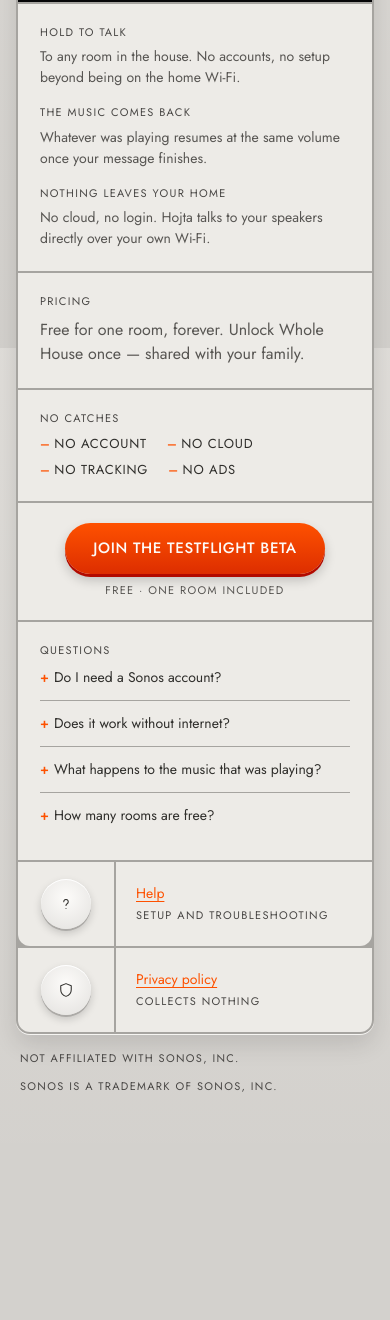
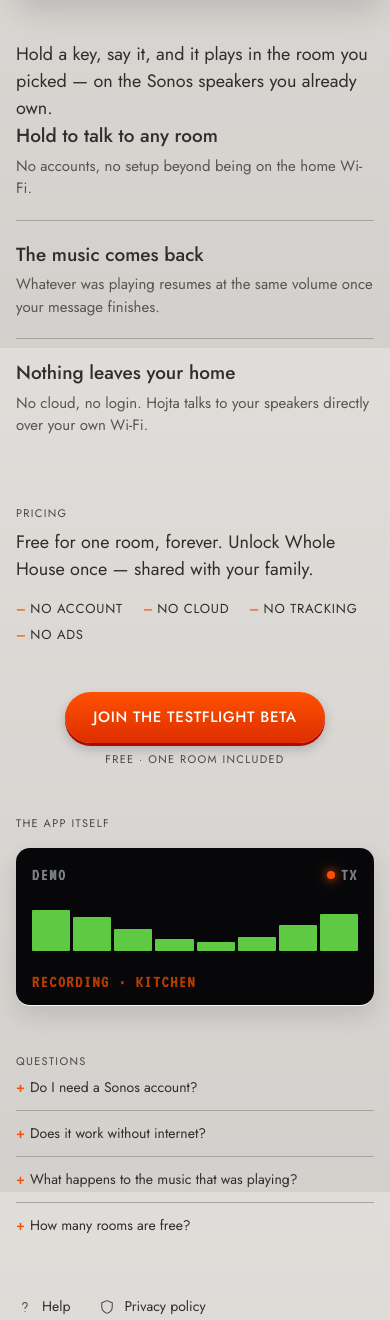
Before and after one commit to Chabrall/hojta, a plain HTML site: page index.html in a window 390 px wide. Shown: the part 496-1816 px from the top of the page. Before the commit the page ends 1639 px from the top, so only its background shows below. Drawn offline with Linux system fonts and the light colour scheme.

Commit message:
Open up the landing page and add a real hero illustration
David's feedback: the page mirrored the app's tile grid too literally
and read as "mail design" — boring, safe. Redesigned with an
architectural cutaway illustration (AI-generated, iterated with David
via reference prompts) showing the actual use case: someone speaks
into their phone upstairs, a line traces the message down through the
house to a speaker downstairs, never leaving the building. That's now
the hero's proof-of-concept, replacing the interface-mimicking poster.

The rest of the page drops the seamed tile-grid structure for an open,
single-column flow with generous spacing — closer to how Things
actually builds its marketing sections. Panel styling survives only as
deliberate accents: the LCD masthead, the CTA pill, the FAQ's dash
marker, small key icons on the footer links. The live CSS demo of the
app's own send interaction moves down to a secondary "the app itself"
spot instead of competing with the illustration for the hero.

help.html and privacy.html are untouched and still use the original
panel/tile system — this redesign is landing-page only. Shared CSS
selectors (FAQ, .lead, the CTA button) were generalized or renamed
without changing their rendered output on those pages; verified both
still render correctly.

Ran the impeccable design detector; clean.

```diff
--- a/index.html
+++ b/index.html
@@ -15,17 +15,54 @@
   <span class="status">Linked <span class="led" aria-hidden="true"></span></span>
 </header>
 
-<main class="panel">
-  <section class="lcd" aria-label="Display">
+<section class="lcd masthead" aria-label="Display">
   <div class="row"><span>Hojta</span><span>V 1.0 · Local</span></div>
   <h1>Hold to talk</h1>
   <div class="meta">To any room · Sonos · Wi-Fi</div>
 </section>
 
-  <section class="tile">
+<img
+  class="hero-image"
+  src="images/hero-house.webp"
+  width="1536" height="1024"
+  alt="A cutaway of a house: someone speaks into their phone in the bedroom upstairs, and a line traces the message down to a speaker in the living room below, where it plays out loud — never leaving the house.">
+
+<main class="flow">
   <p class="lead">Hold a key, say it, and it plays in the room you picked — on the Sonos speakers you already own.</p>
-  </section>
 
+  <ul class="promises">
+    <li>
+      <h2>Hold to talk to any room</h2>
+      <p>No accounts, no setup beyond being on the home Wi-Fi.</p>
+    </li>
+    <li>
+      <h2>The music comes back</h2>
+      <p>Whatever was playing resumes at the same volume once your message finishes.</p>
+    </li>
+    <li>
+      <h2>Nothing leaves your home</h2>
+      <p>No cloud, no login. Hojta talks to your speakers directly over your own Wi-Fi.</p>
+    </li>
+  </ul>
+
+  <div class="pricing">
+    <p class="label">Pricing</p>
+    <p class="lead">Free for one room, forever. Unlock Whole House once — shared with your family.</p>
+    <ul class="trust-list">
+      <li>No account</li>
+      <li>No cloud</li>
+      <li>No tracking</li>
+      <li>No ads</li>
+    </ul>
+  </div>
+
+  <div class="cta-block">
+    <a class="cta" href="#" aria-label="Join the Hojta TestFlight beta">Join the TestFlight beta</a>
+    <p class="label">Free · One room included</p>
+  </div>
+
+  <div class="app-demo">
+    <p class="label">The app itself</p>
     <section class="lcd demo" aria-label="How Hojta works" aria-hidden="true">
       <div class="row">
         <span>Demo</span>
@@ -44,44 +81,10 @@
         <span class="demo-meta-sent">Sent · Kitchen</span>
       </div>
     </section>
+  </div>
 
-  <section class="tile third">
-    <div>
-      <h2>Hold to talk</h2>
-      <p>To any room in the house. No accounts, no setup beyond being on the home Wi-Fi.</p>
-    </div>
-    <div>
-      <h2>The music comes back</h2>
-      <p>Whatever was playing resumes at the same volume once your message finishes.</p>
-    </div>
-    <div>
-      <h2>Nothing leaves your home</h2>
-      <p>No cloud, no login. Hojta talks to your speakers directly over your own Wi-Fi.</p>
-    </div>
-  </section>
-
-  <section class="tile">
-    <h2>Pricing</h2>
-    <p class="lead">Free for one room, forever. Unlock Whole House once — shared with your family.</p>
-  </section>
-
-  <section class="tile">
-    <h2>No catches</h2>
-    <ul class="trust-list">
-      <li>No account</li>
-      <li>No cloud</li>
-      <li>No tracking</li>
-      <li>No ads</li>
-    </ul>
-  </section>
-
-  <section class="tile cta-tile">
-    <a class="cta" href="#" aria-label="Join the Hojta TestFlight beta">Join the TestFlight beta</a>
-    <p class="label">Free · One room included</p>
-  </section>
-
-  <section class="tile">
-    <h2>Questions</h2>
+  <div class="faq">
+    <p class="label">Questions</p>
     <details>
       <summary>Do I need a Sonos account?</summary>
       <p>No. Hojta finds the speakers on your Wi-Fi directly — there is nothing to sign in to.</p>
@@ -98,31 +101,18 @@
       <summary>How many rooms are free?</summary>
       <p>One, forever. The first room you send to becomes your free room. Whole House unlocks every room, once, shared with your family.</p>
     </details>
-  </section>
-
-  <div class="keyrow">
-    <div class="well">
-      <a class="key" href="help.html" aria-label="Help">
-        <svg viewBox="0 0 24 24" aria-hidden="true"><path d="M9 9a3 3 0 1 1 4.5 2.6c-.9.5-1.5 1-1.5 2.4M12 18h.01"/></svg>
-      </a>
-    </div>
-    <div class="side">
-      <span class="name"><a href="help.html">Help</a></span>
-      <span class="label">Setup and troubleshooting</span>
-    </div>
   </div>
 
-  <div class="keyrow">
-    <div class="well">
-      <a class="key" href="privacy.html" aria-label="Privacy policy">
+  <nav class="links" aria-label="More">
+    <a href="help.html">
+      <svg viewBox="0 0 24 24" aria-hidden="true"><path d="M9 9a3 3 0 1 1 4.5 2.6c-.9.5-1.5 1-1.5 2.4M12 18h.01"/></svg>
+      Help
+    </a>
+    <a href="privacy.html">
       <svg viewBox="0 0 24 24" aria-hidden="true"><path d="M12 3.5l7 2.8v5.2c0 4.3-3 7.6-7 9-4-1.4-7-4.7-7-9V6.3l7-2.8z"/></svg>
+      Privacy policy
     </a>
-    </div>
-    <div class="side">
-      <span class="name"><a href="privacy.html">Privacy policy</a></span>
-      <span class="label">Collects nothing</span>
-    </div>
-  </div>
+  </nav>
 </main>
 
 <footer class="foot">
--- a/style.css
+++ b/style.css
@@ -107,7 +107,7 @@
   color: var(--ink-soft);
 }
 .big { font-size: 24px; font-weight: 300; line-height: 1.1; color: var(--ink); margin: 0 0 6px; }
-.lead { font-size: 16px; color: var(--ink); }
+.lead { font-size: 18px; line-height: 1.5; color: var(--ink); margin: 0; }
 
 .half { grid-column: span 2; }
 @media (max-width: 480px) { .half { grid-column: span 4; } }
@@ -130,6 +130,51 @@
 .lcd h1 { margin: 0; font-size: 44px; font-weight: 400; line-height: 0.95; letter-spacing: -0.01em; text-transform: uppercase; text-wrap: balance; }
 .lcd .meta { font-size: 18px; letter-spacing: 0.08em; text-transform: uppercase; color: var(--lcd-text); opacity: 0.8; }
 @media (max-width: 480px) { .lcd h1 { font-size: 36px; } }
+
+/* Standalone display cards (outside the help/privacy panel grid): the hero
+   masthead and the secondary app demo both round and shadow on their own. */
+.masthead,
+.demo {
+  border-radius: 14px;
+  box-shadow: 0 1px 0 oklch(97% 0.004 80), 0 10px 24px oklch(0% 0 0 / 12%);
+}
+.masthead { width: min(560px, 100%); margin: 0 auto; }
+
+/* The hero illustration — wider than the text column, like a photograph, not a tile */
+.hero-image {
+  display: block;
+  width: min(880px, 94vw);
+  height: auto;
+  margin: 28px auto 0;
+  border-radius: 14px;
+  box-shadow: 0 1px 0 oklch(97% 0.004 80), 0 14px 32px oklch(0% 0 0 / 14%);
+}
+
+/* The open, spacious body — no more seams. Panel styling survives only as
+   accents: the masthead and demo displays, the CTA pill, the FAQ marker. */
+.flow {
+  width: min(560px, 100%);
+  margin: 44px auto 0;
+  display: flex;
+  flex-direction: column;
+}
+.flow > * + * { margin-top: 48px; }
+
+.promises { list-style: none; margin: 0; padding: 0; }
+.promises li { padding: 20px 0; border-top: 1px solid var(--seam); }
+.promises li:first-child { padding-top: 0; border-top: none; }
+.promises h2 { margin: 0 0 4px; font-size: 19px; font-weight: 500; letter-spacing: 0; text-transform: none; color: var(--ink); }
+.promises p { margin: 0; font-size: 15px; color: var(--ink-muted); }
+
+.pricing .trust-list { margin-top: 16px; }
+
+.app-demo .demo { margin-top: 16px; }
+
+.links { display: flex; flex-wrap: wrap; gap: 12px 28px; }
+.links a { display: inline-flex; align-items: center; gap: 8px; color: var(--ink); text-decoration: none; font-size: 14px; }
+.links a:hover { color: var(--orange); }
+.links svg { width: 18px; height: 18px; fill: none; stroke: var(--ink-soft); stroke-width: 1.4; stroke-linecap: round; stroke-linejoin: round; }
+.links a:hover svg { stroke: var(--orange); }
 
 /* Key row: a round key on the left, a label tile filling the rest */
 .keyrow { display: grid; grid-template-columns: 96px 1fr; gap: 2px; background: transparent; padding: 0; }
@@ -242,11 +287,6 @@
   93%, 100% { opacity: 0; }
 }
 
-/* Three promise tiles, side by side on wide panels */
-.third { display: grid; grid-template-columns: repeat(3, 1fr); gap: 20px; }
-.third h2 { margin-bottom: 6px; }
-@media (max-width: 480px) { .third { grid-template-columns: 1fr; gap: 16px; } }
-
 /* Trust list — a terse "we promise" row instead of a paragraph */
 .trust-list {
   display: flex;
@@ -271,7 +311,7 @@
 }
 
 /* Download call to action */
-.cta-tile { display: flex; flex-direction: column; align-items: center; gap: 8px; text-align: center; }
+.cta-block { display: flex; flex-direction: column; align-items: center; gap: 8px; text-align: center; }
 .cta {
   display: inline-flex; align-items: center; justify-content: center;
   min-width: 220px; padding: 14px 28px; border-radius: 999px;
@@ -283,16 +323,16 @@
   transition: transform 120ms cubic-bezier(0.2, 0, 0, 1), box-shadow 120ms cubic-bezier(0.2, 0, 0, 1);
 }
 .cta:hover, .cta:active { color: oklch(99% 0.005 80); transform: translateY(2px); box-shadow: 0 1px 0 oklch(48% 0.2 38), 0 3px 6px oklch(0% 0 0 / 20%); }
-.cta-tile .label { margin: 0; }
+.cta-block .label { margin: 0; }
 
 /* FAQ — native <details>, no script needed */
-.tile details { border-top: 1px solid var(--seam); padding: 12px 0; }
-.tile details:first-of-type { border-top: none; padding-top: 0; }
-.tile summary { cursor: pointer; font-size: 14px; color: var(--ink); list-style: none; }
-.tile summary::-webkit-details-marker { display: none; }
-.tile summary::before { content: "+"; display: inline-block; width: 1em; color: var(--orange); font-weight: 500; }
-.tile details[open] summary::before { content: "−"; }
-.tile details p { margin-top: 8px; }
+details { border-top: 1px solid var(--seam); padding: 12px 0; }
+details:first-of-type { border-top: none; padding-top: 0; }
+summary { cursor: pointer; font-size: 14px; color: var(--ink); list-style: none; }
+summary::-webkit-details-marker { display: none; }
+summary::before { content: "+"; display: inline-block; width: 1em; color: var(--orange); font-weight: 500; }
+details[open] summary::before { content: "−"; }
+details p { margin-top: 8px; }
 
 .foot {
   width: min(560px, 100%);
```
Also changed, not shown: images/hero-house.webp (added). Lines whose indentation alone changed are shown as unchanged.
